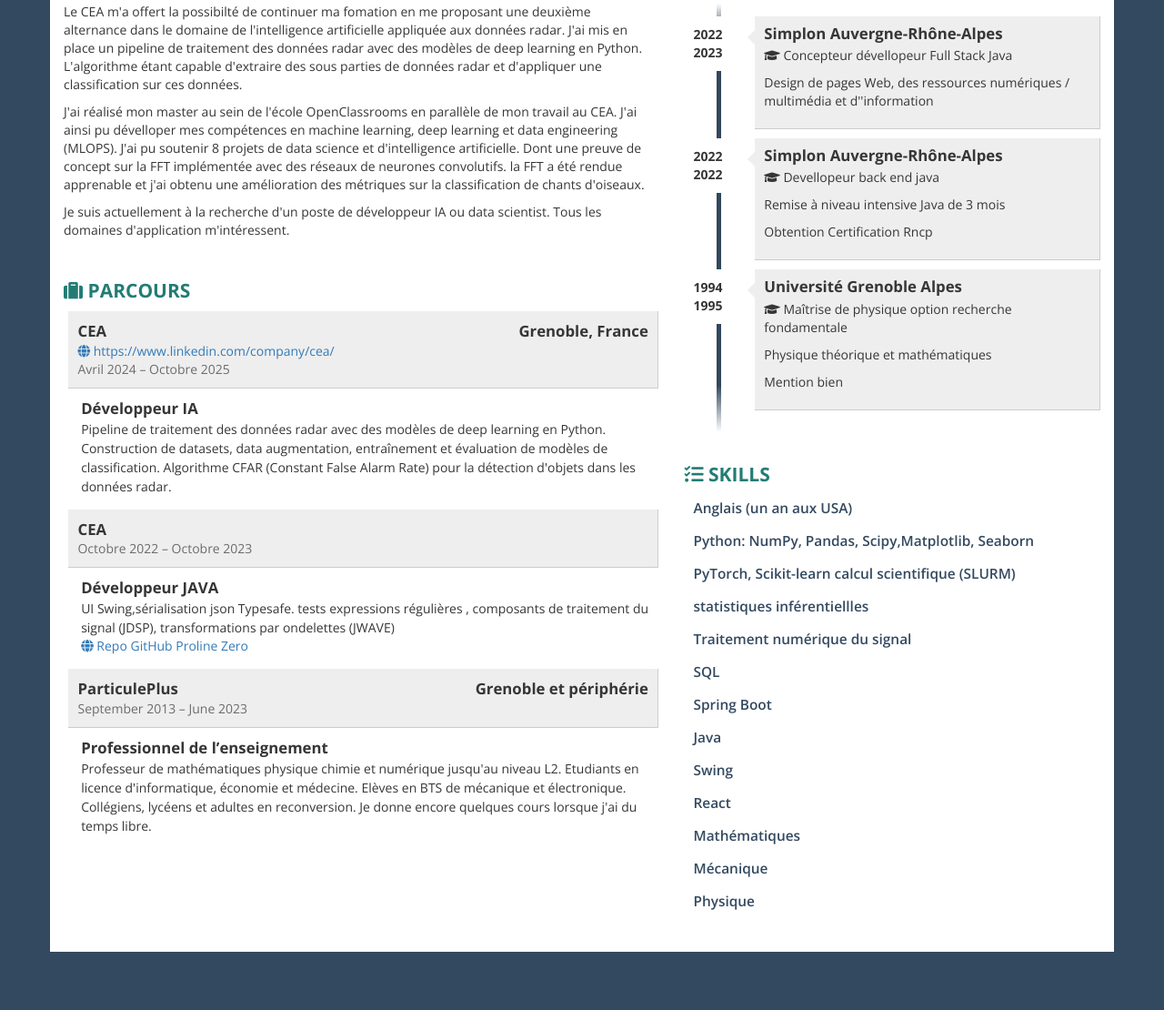
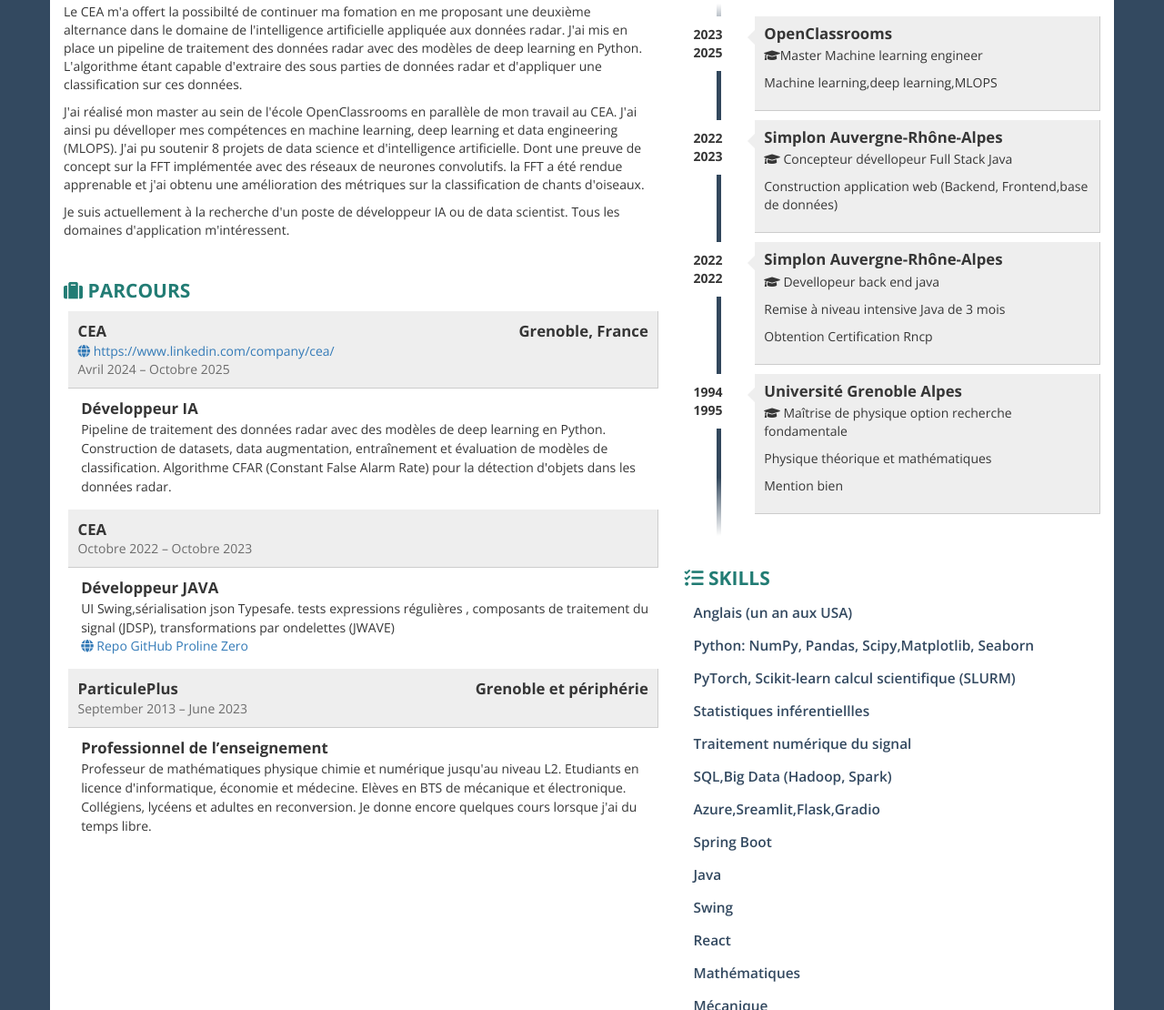
Before and after one commit to Krysalide/Krysalide.github.io, a plain HTML site: page index.html in a window 1280 px wide. Shown: the part 508-1618 px from the top of the page at 91% size. Before the commit the page ends 1569 px from the top, so only its background shows below. Drawn offline with nearby package versions, Linux system fonts and the light colour scheme.

Commit message:
clean cv showable

```diff
--- a/index.html
+++ b/index.html
@@ -434,7 +434,7 @@ blockquote,
 
                 </p>
 
-                <p> Je suis actuellement à la recherche d'un poste de développeur IA ou data scientist.
+                <p> Je suis actuellement à la recherche d'un poste de développeur IA ou de data scientist.
                   Tous les domaines d'application m'intéressent.
 
           </div>
@@ -543,12 +543,21 @@ blockquote,
             <h2><i class="fas fa-university ico"></i> Education</h2>
             <ul id="education" class="clearfix">
               <li>
+                <div class="year pull-left">2023 2025</div>
+                <div class="description pull-right">
+                  <h3>OpenClassrooms</h3>
+                  <div class="where"></div>
+                  <p><i class= "fas fa-graduation-cap ico"></i>Master Machine learning engineer</p>
+                  <p>Machine learning,deep learning,MLOPS</p>
+                </div>
+              </li>
+              <li>
                 <div class="year pull-left">2022 2023</div>
                 <div class="description pull-right">
                   <h3>Simplon Auvergne-Rhône-Alpes</h3>
                   <div class="where"></div>
                   <p><i class= "fas fa-graduation-cap ico"></i> Concepteur dévellopeur Full Stack Java</p>
-                  <p>Design de pages Web, des ressources numériques &#x2F; multimédia et d&#39;&#39;information</p>
+                  <p>Construction application web (Backend, Frontend,base de données)</p>
                 </div>
               </li>
               <li>
@@ -610,7 +619,7 @@ blockquote,
             </div>
             <div class="skills clearfix">
               <div class="item-skills">
-                  statistiques inférentiellles
+                  Statistiques inférentiellles
 
               </div>
               <div class="col-sm-offset-1 col-sm-12 clearfix">
@@ -628,7 +637,15 @@ blockquote,
 
             <div class="skills clearfix">
               <div class="item-skills">
-                  SQL
+                  SQL,Big Data (Hadoop, Spark)
+
+              </div>
+              <div class="col-sm-offset-1 col-sm-12 clearfix">
+              </div>
+            </div>
+            <div class="skills clearfix">
+              <div class="item-skills">
+                  Azure,Sreamlit,Flask,Gradio
 
               </div>
               <div class="col-sm-offset-1 col-sm-12 clearfix">
```
